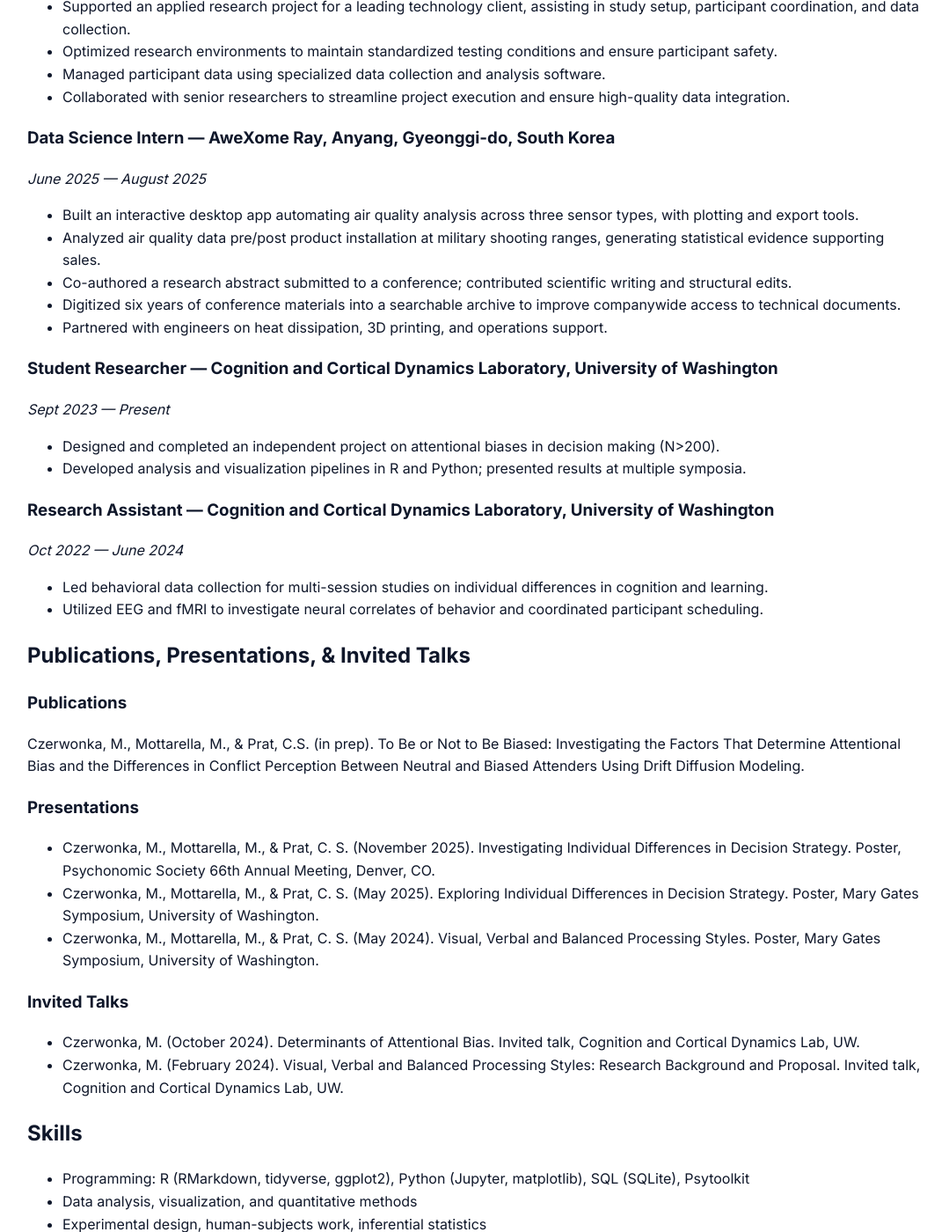
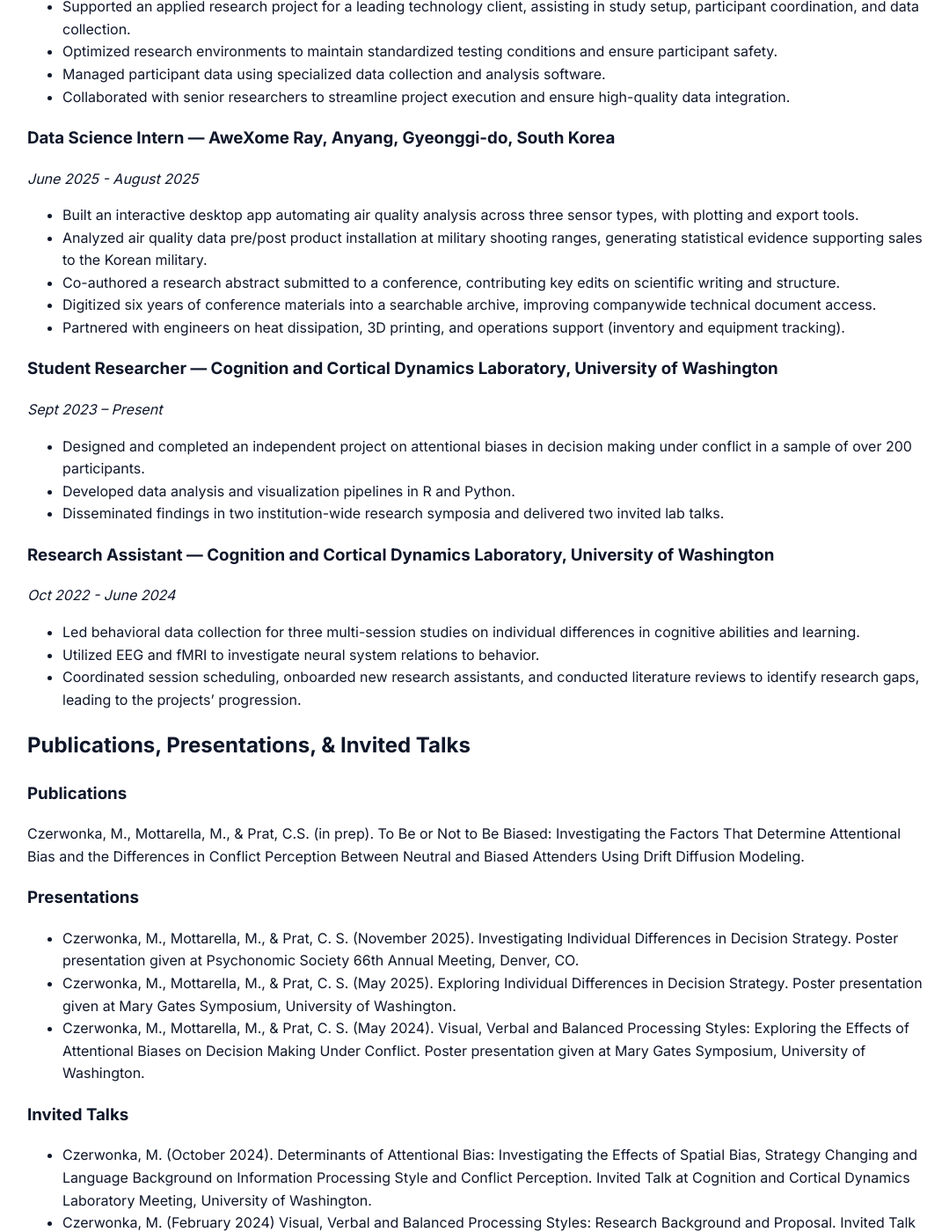
Before and after one commit to maiacz/website, a Jekyll site: the page built from resume.md, in a window 1280 px wide and 1400 px high, scrolled down 934 px. Shown: the whole window at 88% size, without its empty margins (99-1178 px from the left). Built offline with Jekyll 4.4.1, drawn with Linux system fonts in a browser that asks for light colours; some of the changed text lies outside the part shown.

Commit message:
Update resume page to match uploaded Resume.pdf contents and summary
Co-authored-by: Copilot <223556219+Copilot@users.noreply.github.com>

```diff
--- a/resume.md
+++ b/resume.md
@@ -44,27 +44,29 @@ permalink: /resume/
     </ul>
 
     <h3>Data Science Intern — AweXome Ray, Anyang, Gyeonggi-do, South Korea</h3>
-    <p><em>June 2025 — August 2025</em></p>
+    <p><em>June 2025 - August 2025</em></p>
     <ul>
       <li>Built an interactive desktop app automating air quality analysis across three sensor types, with plotting and export tools.</li>
-      <li>Analyzed air quality data pre/post product installation at military shooting ranges, generating statistical evidence supporting sales.</li>
-      <li>Co-authored a research abstract submitted to a conference; contributed scientific writing and structural edits.</li>
-      <li>Digitized six years of conference materials into a searchable archive to improve companywide access to technical documents.</li>
-      <li>Partnered with engineers on heat dissipation, 3D printing, and operations support.</li>
+      <li>Analyzed air quality data pre/post product installation at military shooting ranges, generating statistical evidence supporting sales to the Korean military.</li>
+      <li>Co-authored a research abstract submitted to a conference, contributing key edits on scientific writing and structure.</li>
+      <li>Digitized six years of conference materials into a searchable archive, improving companywide technical document access.</li>
+      <li>Partnered with engineers on heat dissipation, 3D printing, and operations support (inventory and equipment tracking).</li>
     </ul>
 
     <h3>Student Researcher — Cognition and Cortical Dynamics Laboratory, University of Washington</h3>
-    <p><em>Sept 2023 — Present</em></p>
+    <p><em>Sept 2023 – Present</em></p>
     <ul>
-      <li>Designed and completed an independent project on attentional biases in decision making (N&gt;200).</li>
-      <li>Developed analysis and visualization pipelines in R and Python; presented results at multiple symposia.</li>
+      <li>Designed and completed an independent project on attentional biases in decision making under conflict in a sample of over 200 participants.</li>
+      <li>Developed data analysis and visualization pipelines in R and Python.</li>
+      <li>Disseminated findings in two institution-wide research symposia and delivered two invited lab talks.</li>
     </ul>
 
     <h3>Research Assistant — Cognition and Cortical Dynamics Laboratory, University of Washington</h3>
-    <p><em>Oct 2022 — June 2024</em></p>
+    <p><em>Oct 2022 - June 2024</em></p>
     <ul>
-      <li>Led behavioral data collection for multi-session studies on individual differences in cognition and learning.</li>
-      <li>Utilized EEG and fMRI to investigate neural correlates of behavior and coordinated participant scheduling.</li>
+      <li>Led behavioral data collection for three multi-session studies on individual differences in cognitive abilities and learning.</li>
+      <li>Utilized EEG and fMRI to investigate neural system relations to behavior.</li>
+      <li>Coordinated session scheduling, onboarded new research assistants, and conducted literature reviews to identify research gaps, leading to the projects’ progression.</li>
     </ul>
   </section>
 
@@ -75,25 +77,25 @@ permalink: /resume/
 
     <h3>Presentations</h3>
     <ul>
-      <li>Czerwonka, M., Mottarella, M., &amp; Prat, C. S. (November 2025). Investigating Individual Differences in Decision Strategy. Poster, Psychonomic Society 66th Annual Meeting, Denver, CO.</li>
-      <li>Czerwonka, M., Mottarella, M., &amp; Prat, C. S. (May 2025). Exploring Individual Differences in Decision Strategy. Poster, Mary Gates Symposium, University of Washington.</li>
-      <li>Czerwonka, M., Mottarella, M., &amp; Prat, C. S. (May 2024). Visual, Verbal and Balanced Processing Styles. Poster, Mary Gates Symposium, University of Washington.</li>
+      <li>Czerwonka, M., Mottarella, M., &amp; Prat, C. S. (November 2025). Investigating Individual Differences in Decision Strategy. Poster presentation given at Psychonomic Society 66th Annual Meeting, Denver, CO.</li>
+      <li>Czerwonka, M., Mottarella, M., &amp; Prat, C. S. (May 2025). Exploring Individual Differences in Decision Strategy. Poster presentation given at Mary Gates Symposium, University of Washington.</li>
+      <li>Czerwonka, M., Mottarella, M., &amp; Prat, C. S. (May 2024). Visual, Verbal and Balanced Processing Styles: Exploring the Effects of Attentional Biases on Decision Making Under Conflict. Poster presentation given at Mary Gates Symposium, University of Washington.</li>
     </ul>
 
     <h3>Invited Talks</h3>
     <ul>
-      <li>Czerwonka, M. (October 2024). Determinants of Attentional Bias. Invited talk, Cognition and Cortical Dynamics Lab, UW.</li>
-      <li>Czerwonka, M. (February 2024). Visual, Verbal and Balanced Processing Styles: Research Background and Proposal. Invited talk, Cognition and Cortical Dynamics Lab, UW.</li>
+      <li>Czerwonka, M. (October 2024). Determinants of Attentional Bias: Investigating the Effects of Spatial Bias, Strategy Changing and Language Background on Information Processing Style and Conflict Perception. Invited Talk at Cognition and Cortical Dynamics Laboratory Meeting, University of Washington.</li>
+      <li>Czerwonka, M. (February 2024) Visual, Verbal and Balanced Processing Styles: Research Background and Proposal. Invited Talk at Cognition and Cortical Dynamics Laboratory Meeting, University of Washington.</li>
     </ul>
   </section>
 
   <section id="skills">
     <h2>Skills</h2>
     <ul>
-      <li>Programming: R (RMarkdown, tidyverse, ggplot2), Python (Jupyter, matplotlib), SQL (SQLite), Psytoolkit</li>
-      <li>Data analysis, visualization, and quantitative methods</li>
-      <li>Experimental design, human-subjects work, inferential statistics</li>
-      <li>Languages: English (Native), Polish (Native), Korean (Proficient), Spanish (Proficient)</li>
+      <li>Programming: R (Rmarkdown, Tidyverse, ggplot2), Python (Jupyter Notebook, matplotlib), SQL (SQLite), Psytoolkit</li>
+      <li>Data Analysis/ Visualization/ Quantitative methods</li>
+      <li>Experimental Design: Working with human subjects, inferential statistics, linear regression</li>
+      <li>Foreign Languages: English (Native), Polish (Native), Korean (Proficient), Spanish (Proficient)</li>
     </ul>
   </section>
 
```
Also changed, not shown: other parts of resume.md (+7 -7 lines).
